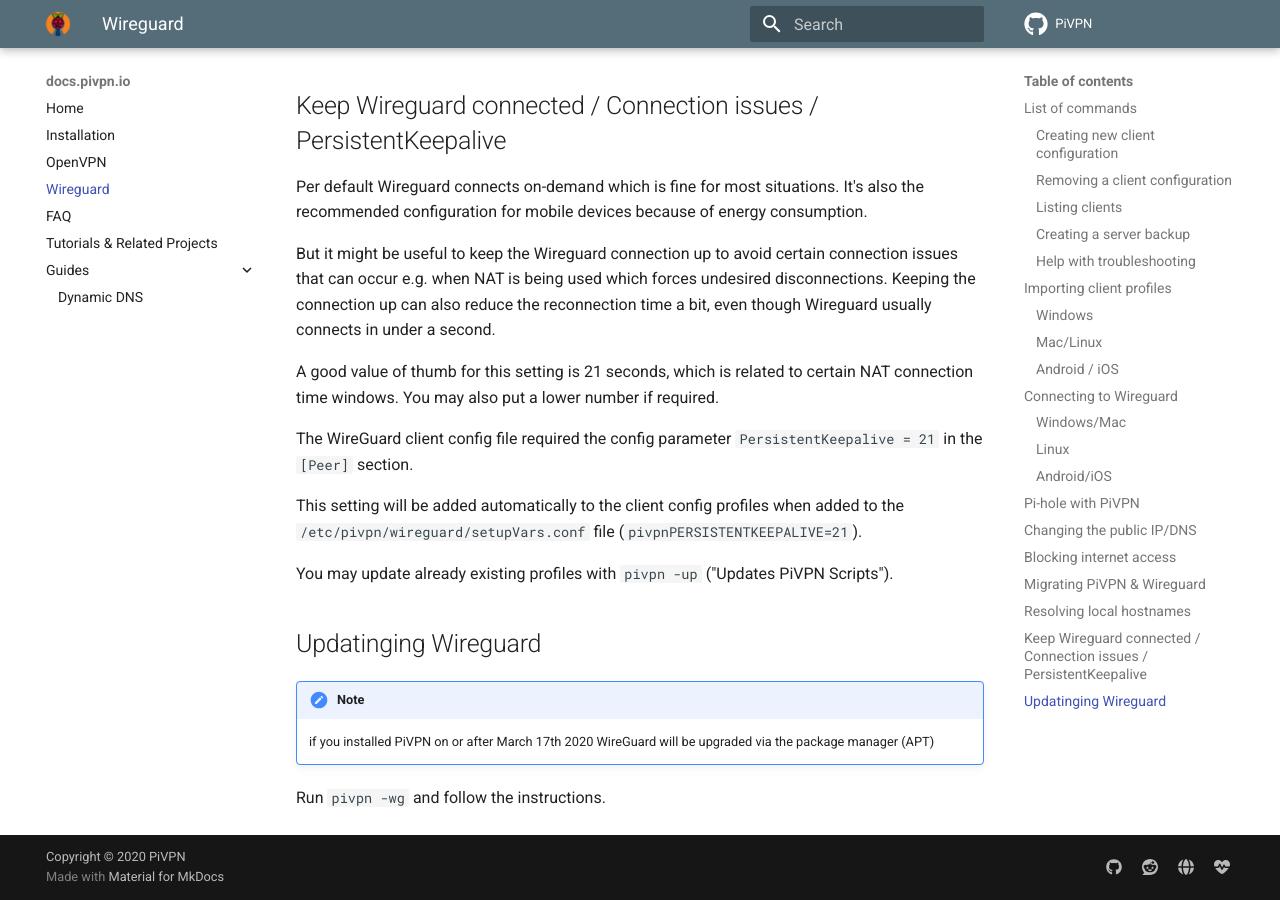
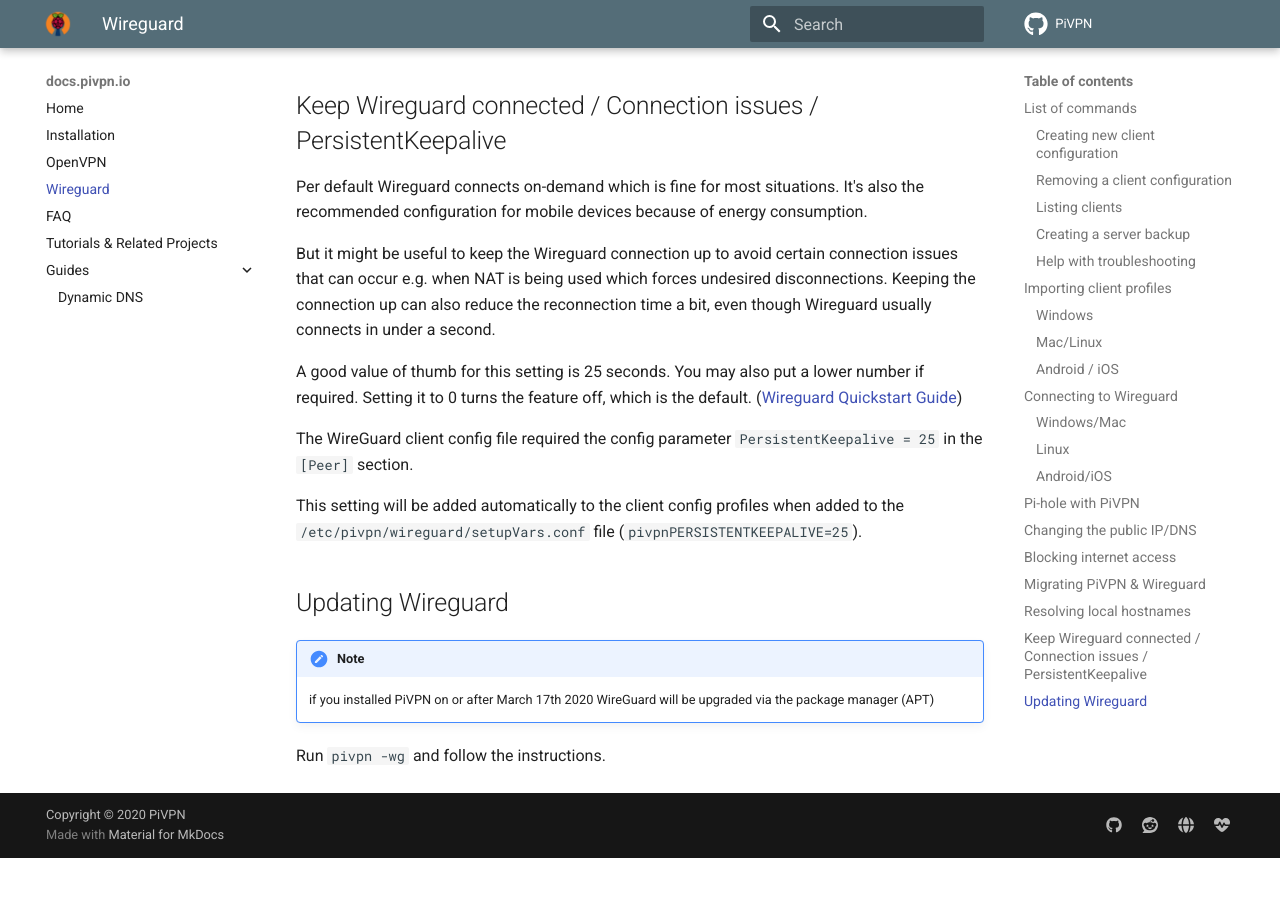
Before and after one commit to pivpn/docs, an MkDocs documentation site: the page built from docs/wireguard.md, in a window 1280 px wide and 900 px high, scrolled down 4763 px. Built offline with MkDocs 1.6.1 and Material for MkDocs 9.7.7, drawn with Linux system fonts in a browser that asks for light colours; comment, search, counter and statistics services are not loaded; after the commit the page ends 5621 px from its top, so only the background shows below that.

Commit message:
correct typo, change content

```diff
--- a/docs/wireguard.md
+++ b/docs/wireguard.md
@@ -183,18 +183,15 @@ issues that can occur e.g. when NAT is being used which forces undesired disconn
 Keeping the connection up can also reduce the reconnection time a bit, even though
 Wireguard usually connects in under a second.
 
-A good value of thumb for this setting is 21 seconds, which is related to certain
-NAT connection time windows. You may also put a lower number if required.
+A good value of thumb for this setting is 25 seconds. You may also put a lower number if required. Setting it to 0 turns the feature off, which is the default. ([Wireguard Quickstart Guide](https://www.wireguard.com/quickstart/#nat-and-firewall-traversal-persistence))
 
 The WireGuard client config file required the config parameter
-`PersistentKeepalive = 21` in the `[Peer]` section.
+`PersistentKeepalive = 25` in the `[Peer]` section.
 
 This setting will be added automatically to the client config profiles when added to
-the `/etc/pivpn/wireguard/setupVars.conf` file (`pivpnPERSISTENTKEEPALIVE=21`).
+the `/etc/pivpn/wireguard/setupVars.conf` file (`pivpnPERSISTENTKEEPALIVE=25`).
 
-You may update already existing profiles with `pivpn -up` ("Updates PiVPN Scripts").
-
-## Updatinging Wireguard
+## Updating Wireguard
 
 !!! note
     if you installed PiVPN on or after March 17th 2020 WireGuard will be upgraded via the package manager (APT)
```
